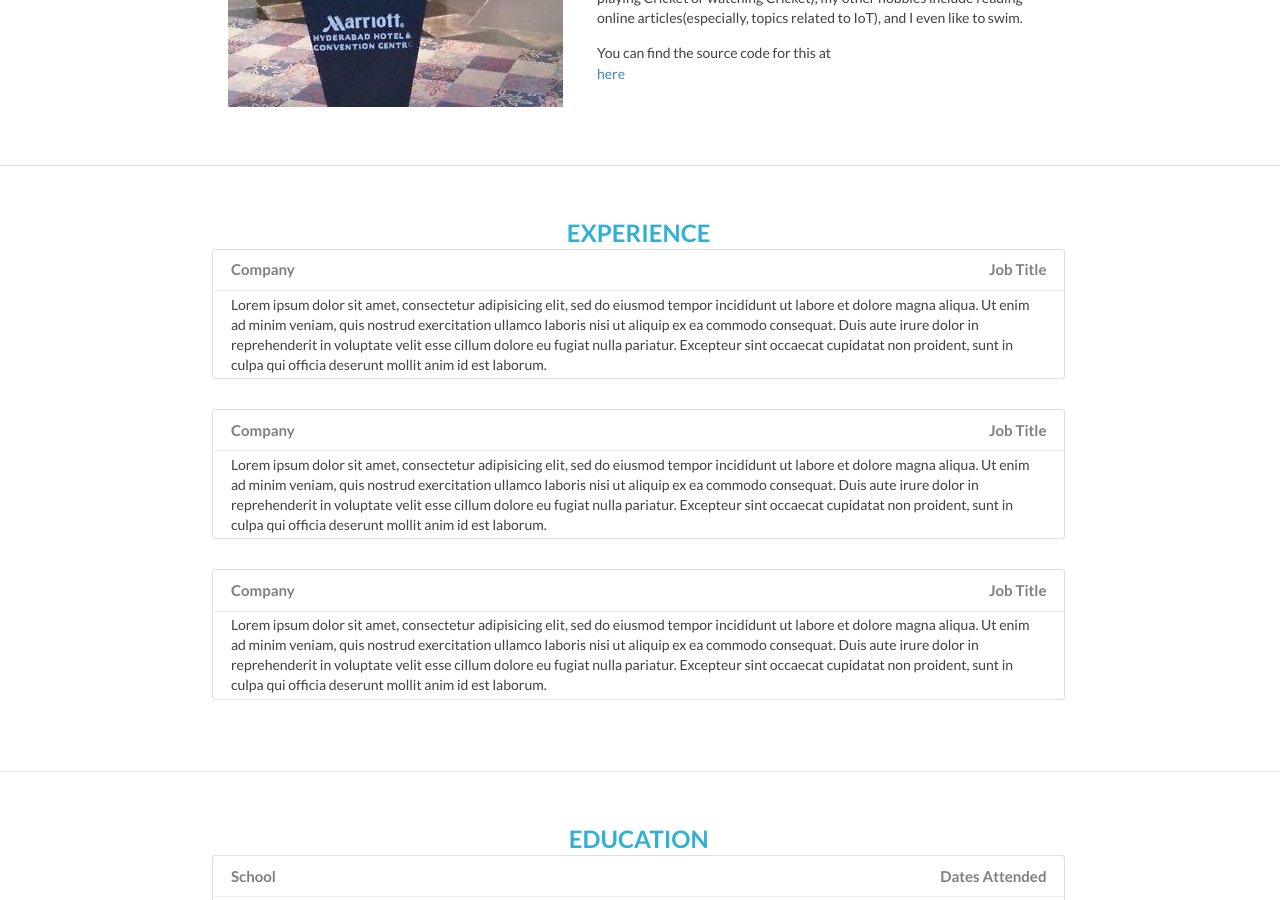
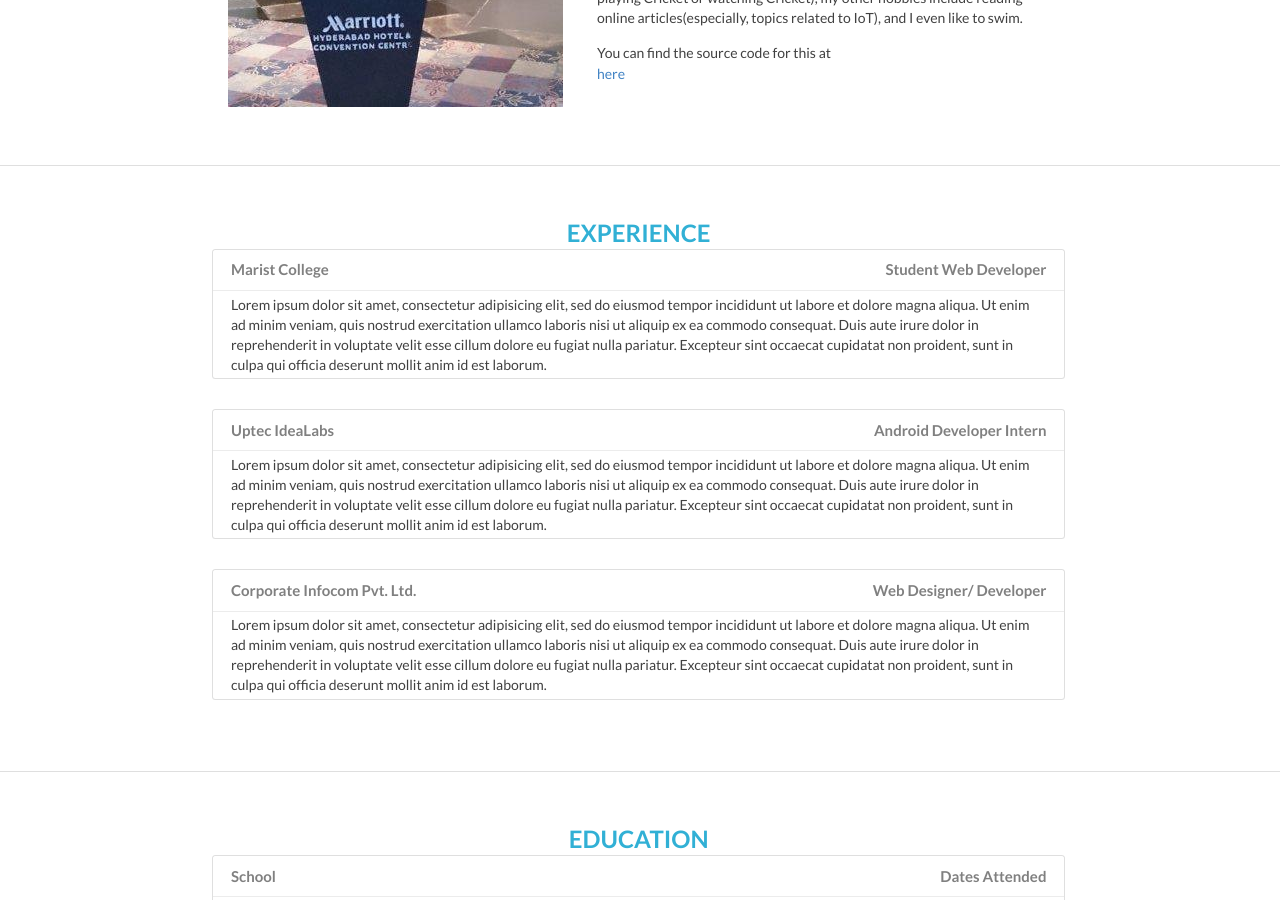
Before and after one commit to dainvinc/dainvinc.github.io, a Jekyll site: the page built from home.html, in a window 1280 px wide and 900 px high, scrolled down 389 px. Built offline with Jekyll 4.4.1, drawn with Linux system fonts in a browser that asks for light colours; nearby versions of some CDN libraries.

Commit message:
Updated the experience section

```diff
--- a/home.html
+++ b/home.html
@@ -81,7 +81,7 @@ layout: default
           <div class="content-body">
             <div class="card">
               <div class="card-header">
-                <h4>Company <span class="job-title">Job Title</span></h4>
+                <h4>Marist College <span class="job-title">Student Web Developer</span></h4>
               </div>
               <div class="card-content">
                 <p>Lorem ipsum dolor sit amet, consectetur adipisicing elit, sed do eiusmod tempor incididunt ut labore et dolore magna aliqua. Ut enim ad minim veniam, quis nostrud exercitation ullamco laboris nisi ut aliquip ex ea commodo consequat. Duis aute irure dolor in reprehenderit in voluptate velit esse cillum dolore eu fugiat nulla pariatur. Excepteur sint occaecat cupidatat non proident, sunt in culpa qui officia deserunt mollit anim id est laborum.</p>
@@ -92,7 +92,7 @@ layout: default
 
             <div class="card">
               <div class="card-header">
-                <h4>Company <span class="job-title">Job Title</span></h4>
+                <h4>Uptec IdeaLabs <span class="job-title">Android Developer Intern</span></h4>
               </div>
               <div class="card-content">
                 <p>Lorem ipsum dolor sit amet, consectetur adipisicing elit, sed do eiusmod tempor incididunt ut labore et dolore magna aliqua. Ut enim ad minim veniam, quis nostrud exercitation ullamco laboris nisi ut aliquip ex ea commodo consequat. Duis aute irure dolor in reprehenderit in voluptate velit esse cillum dolore eu fugiat nulla pariatur. Excepteur sint occaecat cupidatat non proident, sunt in culpa qui officia deserunt mollit anim id est laborum.</p>
@@ -103,7 +103,7 @@ layout: default
 
             <div class="card">
               <div class="card-header">
-                <h4>Company <span class="job-title">Job Title</span></h4>
+                <h4>Corporate Infocom Pvt. Ltd. <span class="job-title">Web Designer/ Developer</span></h4>
               </div>
               <div class="card-content">
                 <p>Lorem ipsum dolor sit amet, consectetur adipisicing elit, sed do eiusmod tempor incididunt ut labore et dolore magna aliqua. Ut enim ad minim veniam, quis nostrud exercitation ullamco laboris nisi ut aliquip ex ea commodo consequat. Duis aute irure dolor in reprehenderit in voluptate velit esse cillum dolore eu fugiat nulla pariatur. Excepteur sint occaecat cupidatat non proident, sunt in culpa qui officia deserunt mollit anim id est laborum.</p>
```
